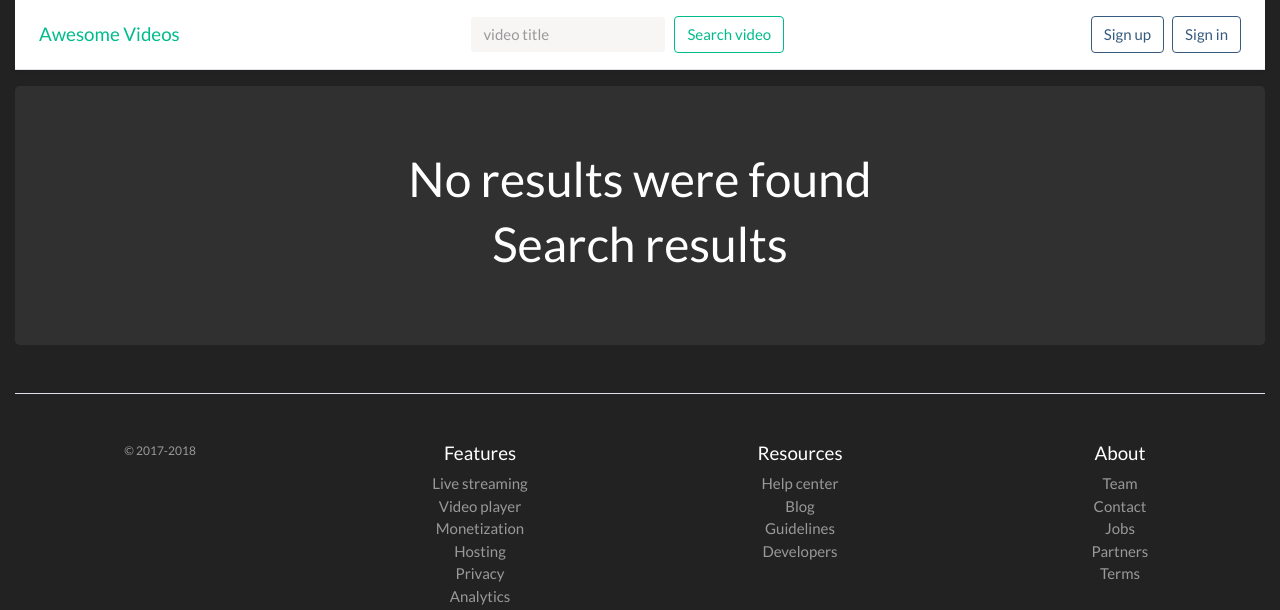
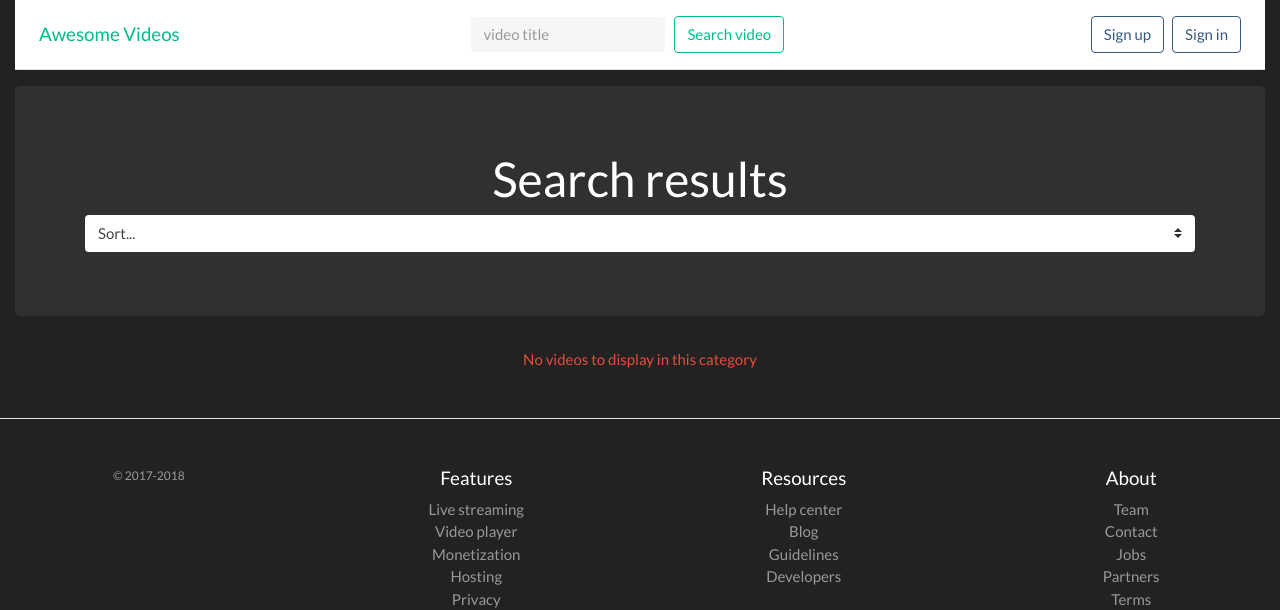
Before and after one commit to h-lavergne/SymfoVids, a Symfony app: template templates/front/search_results.html.twig in a window 1280 px wide. Shown: the top 610 px of the page. Run offline with Twig, Linux system fonts and the light colour scheme; the template is opened without the code that fills it: most values are stand-ins (such as "Sample title", 1, 10 or a date in 2020); some libraries are stand-ins or nearby versions.

Commit message:
search videos ok

```diff
--- a/templates/base.html.twig
+++ b/templates/base.html.twig
@@ -30,8 +30,13 @@
         <div class="d-flex flex-column flex-md-row align-items-center p-3 px-md-4 mb-3 bg-white border-bottom shadow-sm">
             <h5 class="my-0 mr-md-auto font-weight-normal"><a href="{{ path("main_page") }}">Awesome Videos</a></h5>
 
-            <form method="POST" class="form-inline my-0 mr-md-auto" action="{{ path("search_results") }}">
-                <input class="form-control mr-sm-2" type="search" placeholder="video title" aria-label="Search video">
+            <form method="GET" class="form-inline my-0 mr-md-auto" action="{{ path("search_results") }}">
+                <input name="query"
+                       class="form-control mr-sm-2"
+                       type="search"
+                       placeholder="video title"
+                       aria-label="Search video">
+
                 <button class="btn btn-outline-success my-2 my-sm-0" type="submit">Search video</button>
             </form>
 
--- a/templates/front/includes/_videos.html.twig
+++ b/templates/front/includes/_videos.html.twig
@@ -2,8 +2,12 @@
 <div class="text-danger text-center w-100">No videos to display in this category</div>
 {% else %}
 
+<div class="album py-5 bg-light">
+    <div class="container">
+        <div class="row">
             {% for video in videos %}
-        <div class="col-md-4">
+
+                <div class="col-12 col-md-6 col-lg-4 col-sm-12">
                     <div class="card mb-4 shadow-sm">
                         <div align="center" class="embed-responsive embed-responsive-16by9">
                             <iframe class="" src="{{ video.path }}" frameborder="0"
@@ -43,3 +47,7 @@
                 </div>
             {% endfor %}
             {% endif %}
+        </div>
+    </div>
+
+</div>
--- a/templates/front/search_results.html.twig
+++ b/templates/front/search_results.html.twig
@@ -1,10 +1,18 @@
 {% extends 'base.html.twig' %}
 
 {% block main %}
-<section class="jumbotron text-center">
-    <div class="container">
-        <h1 class="jumbotron-heading">No results were found</h1>
-        <h1 class="jumbotron-heading">Search results</h1>
-    </div>
-</section>
+    <section class="jumbotron text-center">
+        <div class="container">
+            {% if videos %}
+                <h1 class="jumbotron-heading">Search results</h1>
+                {{  include("front/includes/_sort.html.twig", {"query": query}) }}
+            {% else %}
+                <h1 class="jumbotron-heading">No results were found</h1>
+            {% endif %}
+        </div>
+    </section>
+    {% if videos %}
+        {{ include("front/includes/_videos.html.twig", {"videos": videos}) }}
+        {{ knp_pagination_render(videos) }}
+    {% endif %}
 {% endblock %}
```
Also changed, not shown: src/Controller/FrontController.php (+28 -7 lines), src/Repository/VideoRepository.php (+28 -1 lines), templates/front/video_list.html.twig (+1 -6 lines). Lines whose indentation alone changed are shown as unchanged.
